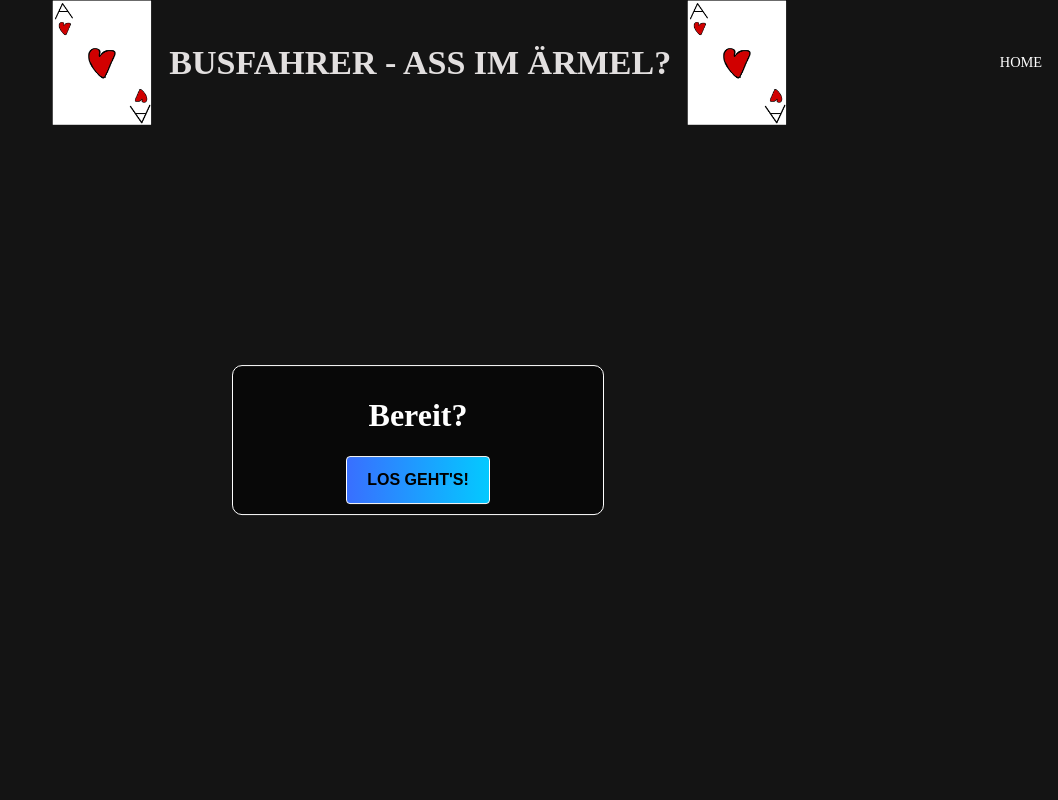
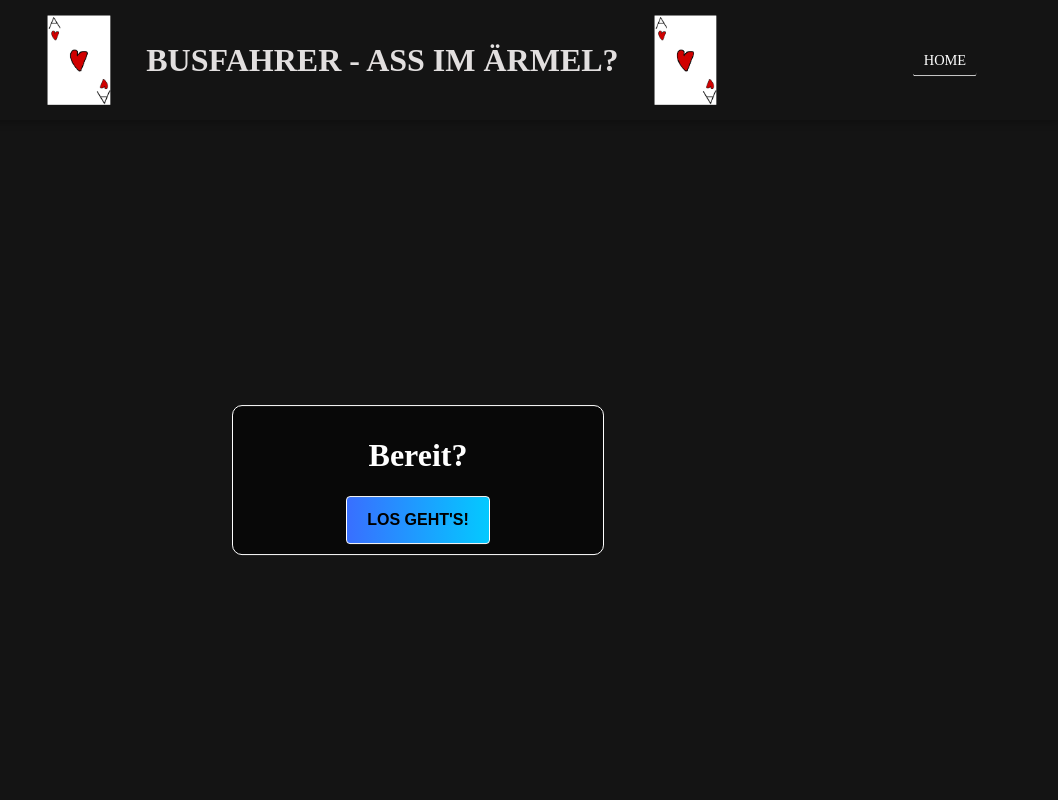
Before and after one commit to Fang-Telekom/busfahrer, an Angular app in the folder frontend/: page / in a window 1280 px wide. Shown: the top 800 px of the page, without its empty margins (222-1280 px from the left). Built offline with nearby package versions, Linux system fonts and the light colour scheme.

Commit message:
some bug fixed

```diff
--- a/frontend/src/app/app.component.css
+++ b/frontend/src/app/app.component.css
@@ -4,9 +4,8 @@
     top: 0;
     left: 0;
     width: 100%;
+    background-color: #141414;
 }
-.header-spacer {
-  height: 120px;
-  background: transparent;
-  pointer-events: none;
+main.main-content {
+  padding-top: 110x;
 }
--- a/frontend/src/app/app.component.html
+++ b/frontend/src/app/app.component.html
@@ -1,5 +1,7 @@
 <div class="application">
-  <sticky-header> </sticky-header>
-  <router-outlet />
-  <foot> </foot>
+  <sticky-header></sticky-header>
+  <main class="main-content">
+    <router-outlet></router-outlet>
+  </main>
+  <foot></foot>
 </div>
--- a/frontend/src/app/components/footer.css
+++ b/frontend/src/app/components/footer.css
@@ -40,11 +40,11 @@
     color: white;
     text-decoration: none;
     transition: 0.3s ease-in-out;
-    border-bottom: 1px solid transparent;
+    border-bottom: 1px solid white;
 }
 
 .footer-section ul li a:hover {
-    border-bottom: 1px solid white;
+    border-bottom: 1px solid violet;
 }
 
 .footer-line {
--- a/frontend/src/app/components/header.component.ts
+++ b/frontend/src/app/components/header.component.ts
@@ -35,21 +35,35 @@ constructor(@Inject(PLATFORM_ID) platformId: Object) {
   }
   isHidden = false;
   headerHeight = 0;
+  lastScrollTop = 0;
+  scrollThreshold = 20;
   @ViewChild('header', { static: false }) header!: ElementRef;
   ngAfterViewInit(): void {
     if (this.isPlatFormBrowser) {
       this.headerHeight = this.header.nativeElement.offsetHeight;
       const main = document.querySelector('.main-content') as HTMLElement;
       if (main) {
-        main.style.marginTop = `${this.headerHeight}px`;
+        // padding-top statt margin-top, damit Inhalt nicht vom Header überlappt wird
+        main.style.paddingTop = `${this.headerHeight}px`;
       }
     }
   }
-  @HostListener('window:scroll', [])
-  onWindowScroll() {
-    const scrollTop = window.scrollY || document.documentElement.scrollTop;
-    this.isHidden = scrollTop > 0//this.headerHeight / 2 //+ 100; // optional slide-out
+@HostListener('window:scroll', [])
+onWindowScroll() {
+  const scrollTop = window.pageYOffset || document.documentElement.scrollTop;
+
+  if (Math.abs(scrollTop - this.lastScrollTop) < this.scrollThreshold) {
+    return; // ignorieren, wenn kaum Unterschied
   }
+
+  if (scrollTop > this.lastScrollTop && scrollTop > 100) {
+    this.isHidden = true; // Scrollt nach unten
+  } else {
+    this.isHidden = false; // Scrollt nach oben
+  }
+
+  this.lastScrollTop = scrollTop <= 0 ? 0 : scrollTop;
+}
 
 
   ngOnInit() {
--- a/frontend/src/app/components/header.css
+++ b/frontend/src/app/components/header.css
@@ -3,15 +3,24 @@
   top: 0;
   left: 0;
   width: 100%;
+  height: 120px;
+  background-color: #141414;
+  box-shadow: 0 2px 8px rgba(0, 0, 0, 0.3);
+  z-index: 9999;
+  transition: transform 0.5s cubic-bezier(0.4, 0, 0.2, 1), opacity 0.5s ease;
+  will-change: transform, opacity;
+  backface-visibility: hidden;
+  pointer-events: auto;
+  display: flex;
+  align-items: center;
+  padding: 0 2cm; /* Padding links/rechts */
+  box-sizing: border-box;
+}
 
-    box-sizing: border-box;
-    background-color: #141414 !important; /* Dunkleres Braun */
-    z-index: 3;
-    transition: transform 1s ease-in-out;
-
-}
 .sticky-header.hidden {
     transform: translateY(-100%);
+    opacity: 0;
+    pointer-events: none;
 }
 
 .row {
@@ -19,56 +28,36 @@
     align-items: center;  /* Vertikal zentrieren */
     justify-content: space-between; /* Abstand zwischen Logo, Titel und Navigation */
     margin: 0 auto;
-
-}
-table{
-    margin-top: 30px;
     width: 100%;
-    align-items: center;
-    text-align: left;
-    border-collapse: collapse;
-    box-shadow: 0 4px 8px rgba(0, 0, 0, 0.1);
-    color: black;
-    border-radius: 8px;
-
-    button {
-      padding: 10px 15px;
-      width: 100%;
-      background-color: transparent;
-      border: none;
-      color: black;
-      cursor: pointer;
-      text-transform: uppercase;
-      font-size: 1rem;
-      border-radius: 4px;
-      border-bottom: 1px solid transparent;
-      text-align: center
-    }
-
-    button:hover, button:focus{
-        color: red;
-    }
-}
-th, td {
-    padding: 2px 4px;
-    border-right: 1px solid #dddddd;
-}
-tr{
-    transition: background-color 0.2s ease;
-    border-bottom: 1px solid #dddddd;
+    height: 100%;
 }
 
 h1 {
-    font-size: 2.125rem; /* Kleinere Schrift für den Titel */
   color: rgb(226, 223, 223);
+  font-size: 2rem;
+  margin: 0;
   text-transform: uppercase;
-    margin-left: 20px; /* Abstand zum Logo */
+  z-index: 2;
+  white-space: nowrap;
+}
+
+.header-center {
+  display: flex;
+  align-items: center;
+  justify-content: center;
+  width: 100%;
+  gap: 16px; /* Abstand zwischen Bildern und Text */
 }
 
 .logo {
-    width: 60px; /* Logo-Größe, kann nach Bedarf angepasst werden */
-    height: auto; /* Beibehaltung des Seitenverhältnisses */
-    margin-right: 10px; /* Abstand zum Titel */
+  height: 90px;
+  width: 100px;
+  object-fit: contain;
+  margin: 0 1px;
+}
+.nav-container {
+  margin-left: auto;
+  transform: scale(0.9);
 }
 
 nav {
@@ -85,11 +74,11 @@ nav a {
     text-transform: uppercase;
     padding: 8px 12px; /* Kleinere Polsterung für Kompaktheit */
     border-radius: 4px;
-    border-bottom: 1px solid transparent;
+    border-bottom: 1px solid white;
 }
 
 nav a:hover {
-    border-bottom: 1px solid black;
+    border-bottom: 1px solid violet;
 }
 
 button {
--- a/frontend/src/app/components/header.html
+++ b/frontend/src/app/components/header.html
@@ -1,14 +1,13 @@
 <div #header [class.hidden]="isHidden" class="sticky-header">
-    <div class="row" style="align-items: center;">
-
-        <div style="display: flex; align-items: center; justify-content: center; width: 100%; padding-left: 2cm;">
-            <img src="assets/logo.jpg" alt="Logo" style="height: 125px; margin-right: 1px; width: 100px;">
-            <h1 style="z-index: 2; display: inline-block; vertical-align: middle; margin: 0 16px;">Busfahrer - Ass im Ärmel?</h1>
-            <img src="assets/logo.jpg" alt="Logo" style="height: 125px; margin-right: 1px; width: 100px;">
-        </div>
-        <div style="margin-left: auto; transform: scale(0.9);">
-            <nav aria-label="Main Navigation Links" style="display: flex; gap: 32px;">
-            <a href="/" aria-label="Home"> Home </a>
+  <div class="row align-center">
+    <div class="header-center">
+      <img src="assets/logo.jpg" alt="Logo" class="logo" />
+      <h1>Busfahrer - Ass im Ärmel?</h1>
+      <img src="assets/logo.jpg" alt="Logo" class="logo" />
+    </div>
+    <div class="nav-container">
+      <nav aria-label="Main Navigation Links">
+        <a href="/" aria-label="Home">Home</a>
             </nav>
         </div>
 
--- a/frontend/src/app/landing/landingpage.css
+++ b/frontend/src/app/landing/landingpage.css
@@ -6,8 +6,6 @@
     width: 100%;
     height: auto;
     overflow: hidden;
-
-    margin-top: 80px;
 }
 
 .hero img {
--- a/frontend/src/app/landing/landingpage.html
+++ b/frontend/src/app/landing/landingpage.html
@@ -44,8 +44,9 @@
                         </div>
                     </div>
                     <div style="display: flex; justify-content: center; gap: 32px;">
-                        <button type="button" class="modalBtn" style="width: 50%;" (click)="verify(name.value, code.value)"> Erstellen / Beitreten </button>
-                        <button type="button" class="modalBtn" style="width: 50%; background-color: #a52323; color: #ffffff;" (click)="verify('', '')"> Entscheide für mich! </button>
+                        <button type="button" class="modalBtn" style="width: 33%;" (click)="verify(name.value, code.value)"> Beitreten </button>
+                        <button type="button" class="modalBtn" style="width: 33%;" (click)="verify(name.value, code.value)"> Erstellen </button>
+                        <button type="button" class="modalBtn" style="width: 33%; background-color: #a52323; color: #ffffff;" (click)="verify('', '')"> Entscheide für mich! </button>
                     </div>
                 </div>
             </form>
--- a/frontend/src/app/play/play.component.css
+++ b/frontend/src/app/play/play.component.css
@@ -199,7 +199,6 @@
 }
 
 .pyramid {
-    margin-top: 120px;
     .board {
         position: relative;
         width: 100%;
@@ -474,3 +473,15 @@ img[src$=".png"], img[src$=".jpg"]{
     border-radius: 29px;
     padding: 16px;
 }
+
+#candidates li {
+  padding: 8px;
+  list-style: none;
+  border: 1px solid #ccc;
+  margin: 5px;
+  transition: background 0.3s;
+}
+#candidates li.highlight {
+  background: gold;
+  font-weight: bold;
+}
--- a/frontend/src/app/play/play.component.html
+++ b/frontend/src/app/play/play.component.html
@@ -191,8 +191,24 @@
         <section>
             <p>{{message.message}}</p>
         </section>
-
-
     </div>
 </div>
 <!-- End of Notification -->
+
+<!-- Notification -->
+<div id="party"  (click)="messageAction()" class="modal" [style.display]="notification == 'candidates' ? 'block' : 'none'">
+    <div style="position: relative" class="modal-content animate">
+        <section>
+            <h1>Kandidaten</h1>
+            <span (click)="messageAction()" class="close" title="close Modal">&times;</span>
+        </section>
+        <section>
+            <ul id="candidates">
+                <li *ngFor="let player of candidates" [class.highlight]="player === highlight">
+                    {{ player }}
+                </li>
+            </ul>
+        </section>
+    </div>
+</div>
+<!-- End of Notification -->
--- a/frontend/src/app/play/play.component.ts
+++ b/frontend/src/app/play/play.component.ts
@@ -30,10 +30,10 @@ export class PlayComponent implements OnInit, OnDestroy {
   public score: number = 0;
   public pyramid: string[] = [];
   public openPyramid: boolean[] = Array(10).fill(false);
-
-  public notification: "message" | null = null;
+  public candidates:string[] = []
+  public notification: "message" | "candidates" | null = null;
   public message: { title: string, message: string } = { title: "None", message: "error" };
-
+  public highlight = ""
   private timeoutHandle: any;
 
   constructor(private wsService: WebSocketService) {}
@@ -71,13 +71,22 @@ export class PlayComponent implements OnInit, OnDestroy {
         this.score = this.players[this.player]['score'];
         this.master = msg.master;
         this.room = msg.room;
+        this.turn_player = msg.turn;
+
+        if (this.phase == "qualifying" && this.player == this.turn_player)
+          this.showNotification("Der Bus will weiterfahren!", "Fahre fort oder der Bus fährt fort.");
+
       } else if (type == "guess_result") {
         this.card = msg.card;
         this.correct = msg.correct;
-        this.turn_player = msg.next_player;
-        if (this.phase == "qualifying" && this.player == this.turn_player) {
-          this.showNotification("Der Bus will weiterfahren!", "Fahre fort oder der Bus fährt fort.");
-        } else if (this.phase == "bus" && this.player == this.turn_player) {
+
+        if (this.phase == "qualifying" && this.correct) {
+          this.showNotification("Richtig!", "Du lagst Richtig!");
+        } else if (this.phase == "qualifying" && !this.correct){
+          this.showNotification("Falsch!", "Du liegst Falsch!");
+        }
+
+        if (this.phase == "bus" && this.player == this.turn_player) {
           this.showNotification("Benachrichtigung", this.correct ? "Du lagst richtig!" : "Du lagst falsch!");
         }
       } else if (type == "pyramid") {
@@ -91,28 +100,57 @@ export class PlayComponent implements OnInit, OnDestroy {
       } else if (type == "bus_setup"){
         this.turn_player = msg.next_player;
         this.card = msg.card;
-        this.notification = "message";
-        this.message.title = "Willkommen im Bus";
-        if(this.player == this.turn_player)
-          this.message.message = `Du hast die Ehre, den Bus zu fahren!`;
-        else
-          this.message.message = `Der Spieler ${this.turn_player} ist der Auserwählte!`;
+        this.candidates = msg.candidates
+
+        this.notification = "candidates"
+        this.animateSelection()
+      } else if(type == "full_bus"){
+        this.showNotification("Bus Crash", "Du hast alles ausgesoffen!")
+
       }
     });
   }
+
+  animateSelection() {
+    const steps = 15;
+    let i = 0;
+    this.highlight = ''
+    const interval = setInterval(() => {
+      this.highlight = this.candidates[i % this.candidates.length];
+      i++;
+
+      if (i > steps) {
+        clearInterval(interval);
+        this.highlight = this.turn_player;
+      }
+    }, 100);
+  }
+
   messageAction(){
+
+    this.toggleModal(null)
     if(this.message.title=="Party Ongoing"){
       window.location.href="/"
+    }else if(this.highlight != ""){
+      this.highlight = ""
+      this.notification = "message";
+      this.message.title = "Willkommen im Bus";
+      if(this.player == this.turn_player)
+        this.message.message = `Du hast die Ehre, den Bus zu fahren!`;
+      else
+        this.message.message = `Der Spieler ${this.turn_player} ist der Auserwählte!`;
     }
-    this.toggleModal(null)
+
+
   }
+
   private showNotification(title: string, message: string) {
     this.notification = "message";
     this.message.title = title;
     this.message.message = message;
     clearTimeout(this.timeoutHandle);
     this.timeoutHandle = setTimeout(() => {
-      this.notification = null;
+      this.messageAction()
     }, 5000);
   }
 
@@ -139,7 +177,6 @@ export class PlayComponent implements OnInit, OnDestroy {
   startGame() {
     if (this.master == this.player) {
       this.wsService.sendMessage({ action: 'start' });
-      this.turn_player = this.master;
     } else {
       this.showNotification("Startklar?", "Frag den Game Master, ob er bereit ist!");
     }
@@ -164,6 +201,8 @@ export class PlayComponent implements OnInit, OnDestroy {
   advance() {
     if (this.master == this.player) {
       this.wsService.sendMessage({ action: 'next_phase' });
+      if(this.phase == "qualifying")
+        this.showNotification("Pyramide", "Arbeite dich von unten rechts hoch!")
     } else {
       this.showNotification("Stop!", "Bitte den Game Master die nächste Runde zu starten!");
     }
@@ -171,7 +210,14 @@ export class PlayComponent implements OnInit, OnDestroy {
 
   openCard(id: number) {
     if (this.master == this.player) {
-      this.wsService.sendMessage({ action: 'reveal_pyramid', id });
+      if(id < 9){
+        if(this.openPyramid[id + 1])
+          this.wsService.sendMessage({ action: 'reveal_pyramid', id });
+        else
+          this.showNotification("Verbot", "Öffne die vorherige Karte")
+      }
+      else if (id == 9)
+        this.wsService.sendMessage({ action: 'reveal_pyramid', id });
     } else {
       this.showNotification("Stop!", "Bitte den Game Master die nächste Karte aufzudecken!");
     }
@@ -185,13 +231,13 @@ export class PlayComponent implements OnInit, OnDestroy {
     this.showNotification("Finito!", "Vielen Dank fürs Spielen! Wir wünschen weiterhin einen guten Durst!");
   }
 
-  toggleModal(modal: 'message' | null) {
+  toggleModal(modal: 'message' | "candidates" | null) {
     this.notification = modal;
-    if (modal !== null) {
+    /*if (modal !== null) {
       clearTimeout(this.timeoutHandle);
       this.timeoutHandle = setTimeout(() => {
         this.notification = null;
-      }, 2400);
-    }
+      }, 5000);
+    }*/
   }
 }
```
Also changed, not shown: 1 other file (tests, documents, lock files or other folders). Lines whose indentation alone changed are shown as unchanged.
